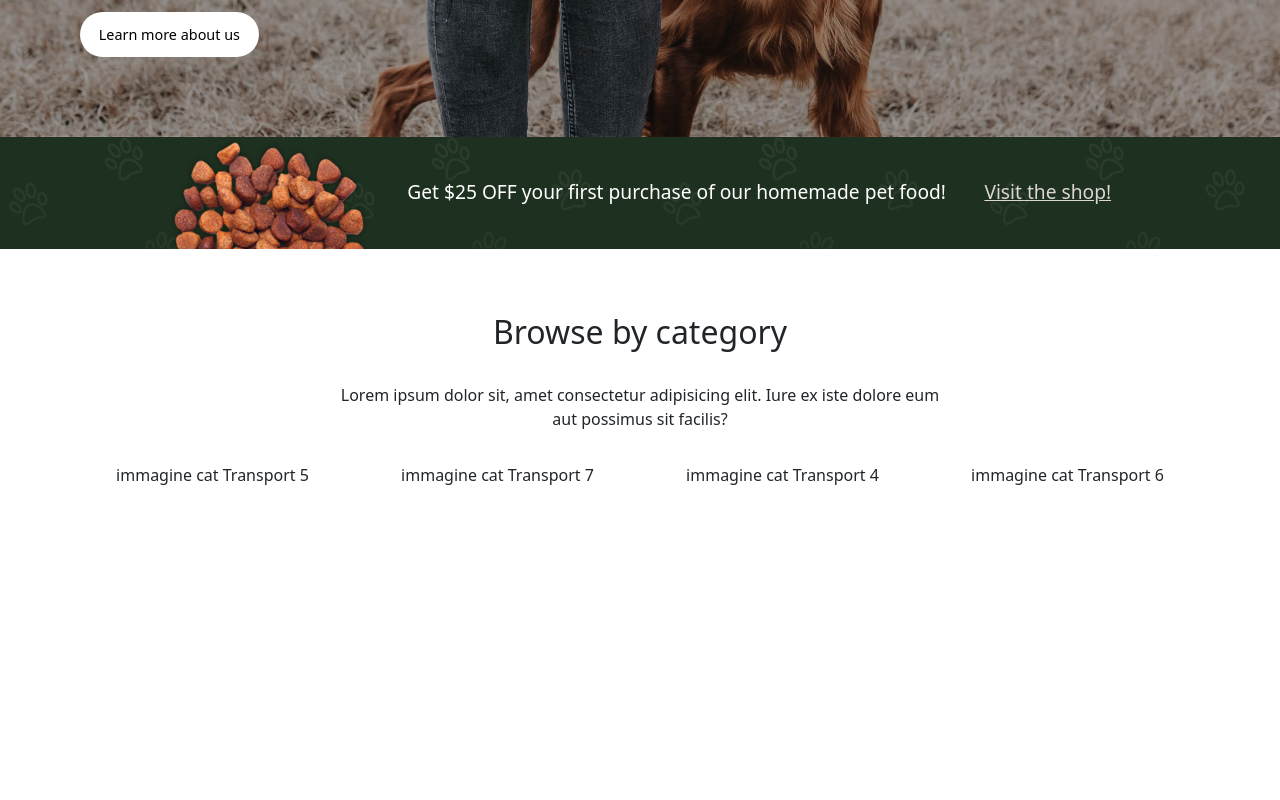
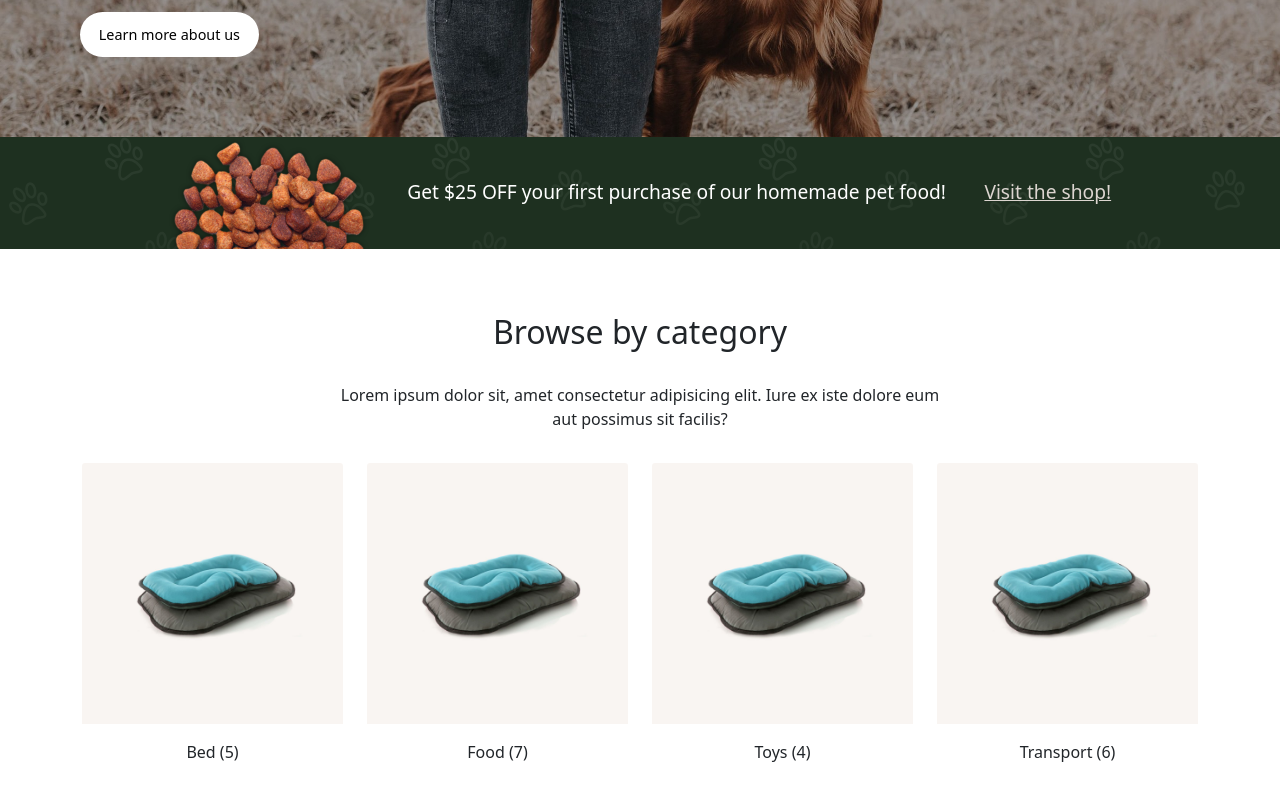
Before and after one commit to erkrabbo/proj-html-vuejs, a Vue app: page / in a window 1280 px wide. Shown: the part 701-1501 px from the top of the page. Before the commit the page ends 1252 px from the top, so only its background shows below. Built offline with nearby package versions, Linux system fonts and the light colour scheme; a web font is replaced by a local one.

Commit message:
card categorie

```diff
--- a/src/components/PetShopPreview.vue
+++ b/src/components/PetShopPreview.vue
@@ -1,13 +1,19 @@
 <template>
   <section class="shop-preview">
     <h2>Browse by category</h2>
-    <p>Lorem ipsum dolor sit, amet consectetur adipisicing elit. Iure ex iste dolore eum aut possimus sit facilis?</p>
+    <p class="intro">Lorem ipsum dolor sit, amet consectetur adipisicing elit. Iure ex iste dolore eum aut possimus sit facilis?</p>
     <b-container>
       <b-row cols="4">
         <b-col v-for="(cat, index) in state.shopCategories" :key="index">
-          {{ cat.img }}
-          {{ cat.cat }}
-          {{ cat.items.length }}
+          <b-card
+            :img-src="require('../assets/img/' + cat.img)"
+            img-top
+            class="border-0">
+            <b-card-text>
+              {{ cat.cat }}
+              ({{ cat.items.length }})
+            </b-card-text>
+          </b-card>
         </b-col>
       </b-row>
     </b-container>
@@ -23,6 +29,11 @@ export default {
       return state
     }
   },
+  methods: {
+    getImg (str) {
+      return require('../assets/img/' + str)
+    }
+  },
   mounted () {
     console.log(state.shopCategories)
   }
@@ -33,7 +44,7 @@ export default {
   .shop-preview{
     padding: 4rem 2rem;
     text-align: center;
-    p{
+    .intro{
       max-width: 50%;
       margin: 2rem auto;
     }
--- a/src/components/store.js
+++ b/src/components/store.js
@@ -2,8 +2,8 @@ import Vue from 'vue'
 const state = Vue.observable({
   shopCategories: [
     {
-      img: 'immagine cat',
-      cat: 'Transport',
+      img: 'product-9.jpg',
+      cat: 'Bed',
       items: [
         'ciao',
         'ciao',
@@ -13,8 +13,8 @@ const state = Vue.observable({
       ]
     },
     {
-      img: 'immagine cat',
-      cat: 'Transport',
+      img: 'product-9.jpg',
+      cat: 'Food',
       items: [
         'ciao',
         'ciao',
@@ -26,8 +26,8 @@ const state = Vue.observable({
       ]
     },
     {
-      img: 'immagine cat',
-      cat: 'Transport',
+      img: 'product-9.jpg',
+      cat: 'Toys',
       items: [
         'ciao',
         'ciao',
@@ -36,7 +36,7 @@ const state = Vue.observable({
       ]
     },
     {
-      img: 'immagine cat',
+      img: 'product-9.jpg',
       cat: 'Transport',
       items: [
         'ciao',
```
